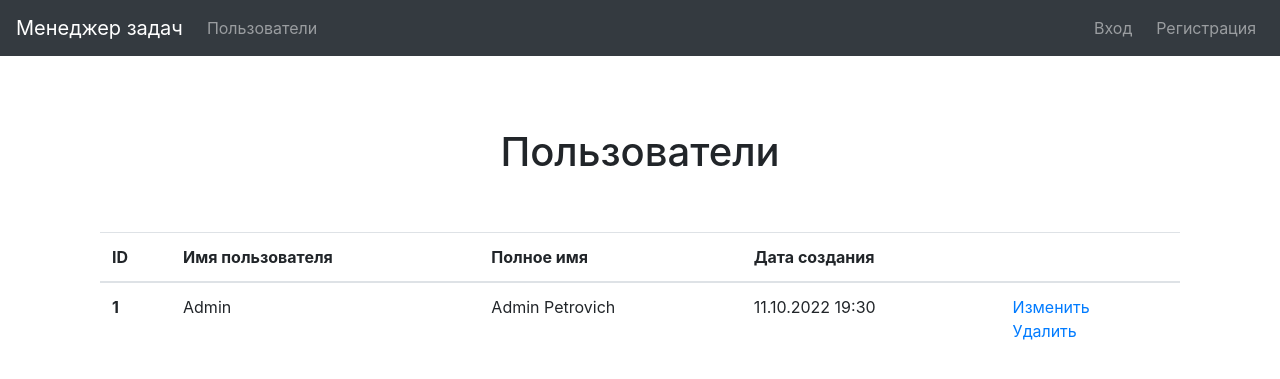
After one commit to DzmitrySha/python-project-52, a Django app: template task_manager/templates/users.html in a window 1280 px wide. The commit adds this page. Shown: the top 379 px of the page. Run offline with Django 4.2, Linux system fonts and the light colour scheme; the template is opened without the code that fills it, so the values that code supplies are empty; some libraries are stand-ins or nearby versions.

Commit message:
added html templates

```diff
--- /dev/null
+++ b/task_manager/templates/base.html
@@ -0,0 +1,12 @@
+<!DOCTYPE HTML>
+<html lang="en">
+{% include 'inc/_head.html' %}
+<body>
+{% include 'inc/_nav.html' %}
+
+<main role="main" class="container">
+{% block content %} {% endblock %}
+</main>
+
+</body>
+</html>
--- /dev/null
+++ b/task_manager/templates/inc/_head.html
@@ -0,0 +1,27 @@
+  <head>
+    <meta charset="utf-8">
+    <meta name="viewport" content="width=device-width, initial-scale=1, shrink-to-fit=no">
+    <meta name="description" content="">
+    <meta name="author" content="Mark Otto, Jacob Thornton, and Bootstrap contributors">
+    <meta name="generator" content="Jekyll v4.1.1">
+    <title>{% block title %}Title{% endblock %}</title>
+
+    <link rel="canonical" href="https://getbootstrap.com/docs/4.5/examples/starter-template/">
+
+    <style>
+        body {
+          padding-top: 5rem;
+        }
+        .starter-template {
+          padding: 3rem 1.5rem;
+          text-align: center;
+        }
+    </style>
+
+    {% load static %}
+    {% load bootstrap4 %}
+    {% load i18n %}
+    {% bootstrap_css %}
+    {% bootstrap_javascript jquery='full' %}
+
+</head>
--- /dev/null
+++ b/task_manager/templates/inc/_nav.html
@@ -0,0 +1,23 @@
+<nav class="navbar navbar-expand-md navbar-dark bg-dark fixed-top">
+  <a class="navbar-brand" href="/">Менеджер задач</a>
+
+  <button class="navbar-toggler" type="button" data-toggle="collapse" data-target="#navbarsExampleDefault" aria-controls="navbarsExampleDefault" aria-expanded="false" aria-label="Toggle navigation">
+    <span class="navbar-toggler-icon"></span>
+  </button>
+
+  <div class="collapse navbar-collapse" id="navbarsExampleDefault">
+    <ul class="navbar-nav mr-auto">
+      <li class="nav-item">
+        <a class="nav-link" href="/users/">Пользователи<span class="sr-only">(current)</span></a>
+      </li>
+    </ul>
+      <ul class="navbar-nav my-2 my-lg-0">
+        <li class="nav-item mr-sm-2">
+          <a class="nav-link" href="/login/">Вход<span class="sr-only">(current)</span></a>
+        </li>
+        <li class="nav-item my-2 my-sm-0">
+          <a class="nav-link" href="/users/create/">Регистрация<span class="sr-only">(current)</span></a>
+        </li>
+      </ul>
+  </div>
+</nav>
--- /dev/null
+++ b/task_manager/templates/users.html
@@ -0,0 +1,50 @@
+{% extends 'base.html' %}
+
+{% block title %}Пользователи{% endblock %}
+
+{% block content %}
+<main role="main" class="container">
+  <div class="starter-template">
+    <h1>Пользователи</h1>
+  </div>
+    <table class="table">
+  <thead>
+    <tr>
+      <th scope="col">ID</th>
+      <th scope="col">Имя пользователя</th>
+      <th scope="col">Полное имя</th>
+      <th scope="col">Дата создания</th>
+      <th scope="col"></th>
+    </tr>
+  </thead>
+  <tbody>
+      <tr>
+        <th scope="row">1</th>
+        <td>Admin</td>
+        <td>Admin Petrovich</td>
+        <td>11.10.2022 19:30</td>
+        <td>
+          <a href="/users/{{ user.id }}/update/">Изменить</a>
+          <br>
+          <a href="/users/{{ user.id }}/delete/">Удалить</a>
+        </td>
+    </tr>
+      {% for user in User.objects.all %}
+    <tr>
+        <th scope="row">{{ user.id }}</th>
+        <td>{{ user.username }}</td>
+        <td>{{ user.first_name }} {{ user.last_name }}</td>
+        <td>{{ user.date_joined }}</td>
+        <td>
+          <a href="/users/{{ user.id }}/update/">Изменить</a>
+          <br>
+          <a href="/users/{{ user.id }}/delete/">Удалить</a>
+        </td>
+    </tr>
+      {% endfor %}
+  </tbody>
+</table>
+
+
+</main>
+{% endblock %}
```
Also changed, not shown: task_manager/templates/create.html (added, +7 -0 lines), task_manager/templates/index.html (+4 -57 lines), task_manager/templates/login.html (added, +7 -0 lines).
